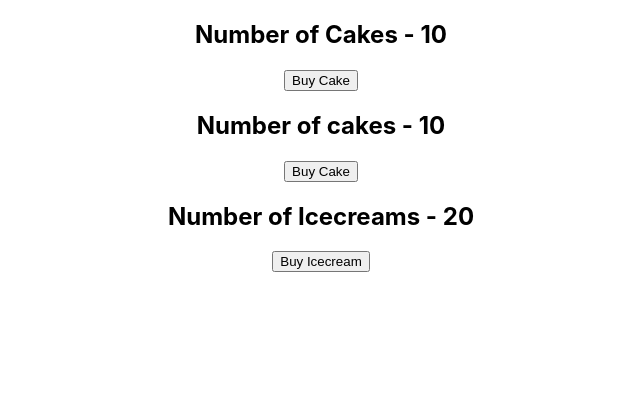
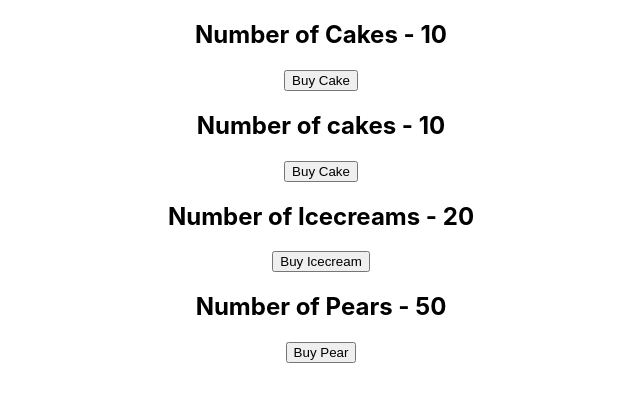
Before and after one commit to ndangohmofor/react-redux-demo, a React (Create React App) app: page / in a window 1280 px wide. Shown: the top 402 px of the page, without its empty margins (319-959 px from the left). Built offline with nearby package versions, Linux system fonts and the light colour scheme.

Commit message:
import pear container into app js file

```diff
--- a/src/App.js
+++ b/src/App.js
@@ -5,6 +5,7 @@ import { Provider } from "react-redux";
 import store from "./redux/store";
 import HookscakeContainer from "./components/HookscakeContainer";
 import IcecreamContainer from "./components/icecreamContainer";
+import PearContainer from "./components/pearContainer";
 
 function App() {
   return (
@@ -13,6 +14,7 @@ function App() {
         <HookscakeContainer />
         <CakeContainer />
         <IcecreamContainer />
+        <PearContainer />
       </div>
     </Provider>
   );
```
